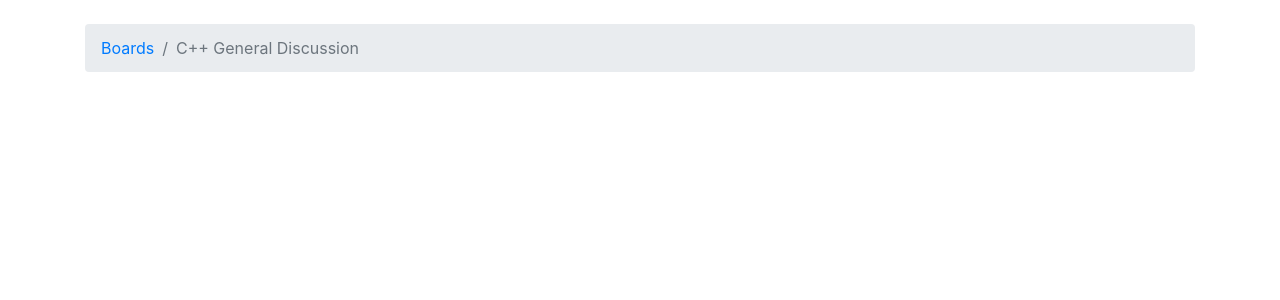
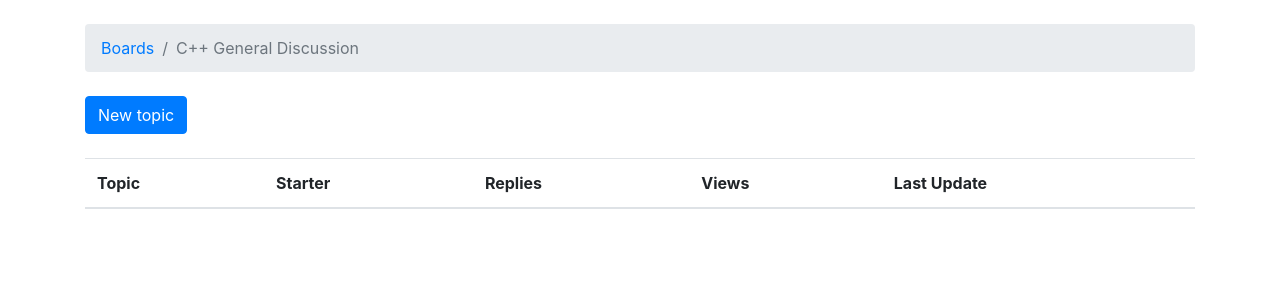
Before and after one commit to shuvo2k/Discussion_Board, a Django app: page /boards/5/ in a window 1280 px wide. Shown: the part 56-356 px from the top of the page. Run offline with Django 3.2, Linux system fonts and the light colour scheme; data comes from the database, SQL or seed files in the repository; both versions use the stored data as it was after the commit; lists and menus that the app fills with data are empty; some libraries are stand-ins or nearby versions; some web fonts are replaced.

Commit message:
new topics added

```diff
--- a/boards/views.py
+++ b/boards/views.py
@@ -1,6 +1,7 @@
-from django.shortcuts import render, get_object_or_404
+from django.shortcuts import render, redirect, get_object_or_404
 from django.http import HttpResponse
-from .models import Board
+from .models import Board, Topic, Post
+from django.contrib.auth.models import User
 # Create your views here.
 
 def home(request):
@@ -14,4 +15,25 @@ def board_topics(request, pk):
 
 def new_topic(request, pk):
 	board = get_object_or_404(Board, pk=pk)
+
+	if request.method == 'POST':
+		subject = request.POST['subject']
+		message = request.POST['message']
+
+		user = User.objects.first()
+
+		topic = Topic.objects.create(
+			subject=subject,
+			board=board,
+			starter=user
+		)
+
+		post = Post.objects.create(
+			message=message,
+			topic=topic,
+			created_by=user
+		)
+
+		return redirect('board_topics', pk=board.pk)
+
 	return render(request, 'new_topic.html', {'board':board})
--- a/templates/topics.html
+++ b/templates/topics.html
@@ -1,11 +1,30 @@
-{%extends 'base.html'%}
-{%block title%}
-{{board.name}} - {{block.super}}
-{%endblock%}
-{%block breadcrumb%}
-			<li class="breadcrumb-item"><a href="{%url 'home'%}">Boards</a></li>
-			<li class="breadcrumb-item active">{{board.name}}</li>
-
-{%endblock%}
-{%block cotent%}
-{%endblock%}
+ {% extends 'base.html' %} {% block title %} {{ board.name }} - {{ block.super }} {% endblock %} {% block breadcrumb %}
+<li class="breadcrumb-item"><a href="{% url 'home' %}">Boards</a></li>
+<li class="breadcrumb-item active">{{ board.name }}</li>
+{% endblock %} {% block content %}
+<div class="mb-4">
+    <a href="{% url 'new_topic' board.pk %}" class="btn btn-primary">New topic</a>
+</div>
+<table class="table">
+    <thead class="thead-inverse">
+        <tr>
+            <th>Topic</th>
+            <th>Starter</th>
+            <th>Replies</th>
+            <th>Views</th>
+            <th>Last Update</th>
+        </tr>
+    </thead>
+    <tbody>
+        {% for topic in board.topics.all %}
+        <tr>
+            <td>{{ topic.subject }}</td>
+            <td>{{ topic.starter.username }}</td>
+            <td>0</td>
+            <td>0</td>
+            <td>{{ topic.last_updated }}</td>
+        </tr>
+        {% endfor %}
+    </tbody>
+</table>
+{% endblock %}
```
Also changed, not shown: boards/tests.py (+8 -2 lines), templates/new_topic.html (+11 -1 lines), db.sqlite3.
